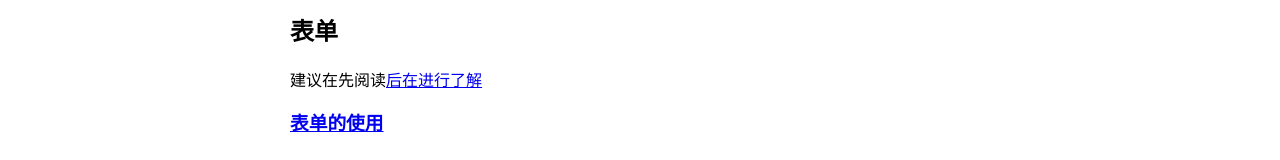
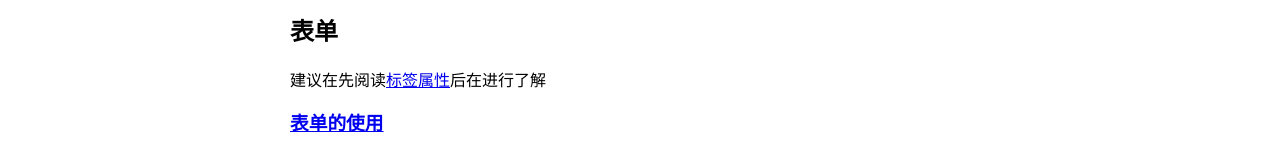
Before and after one commit to Zearth123/Zearth-0721-, a plain HTML site: page 文本标签.html in a window 1280 px wide. Shown: the part 2116-2276 px from the top of the page. Drawn offline with Linux system fonts and the light colour scheme.

Commit message:
Add files via upload

```diff
--- a/文本标签.html
+++ b/文本标签.html
@@ -146,7 +146,7 @@
   ">
         <h2>表单</h2>
         <p>
-            建议在先阅读<a href="标签属性.html" target="_blank">后在进行了解</a>
+            建议在先阅读<a href="标签属性.html" target="_blank">标签属性</a>后在进行了解
             <a href="HTML表单" target="_blank"><h3>表单的使用<h3></a>
         </p>
     </div>
```
